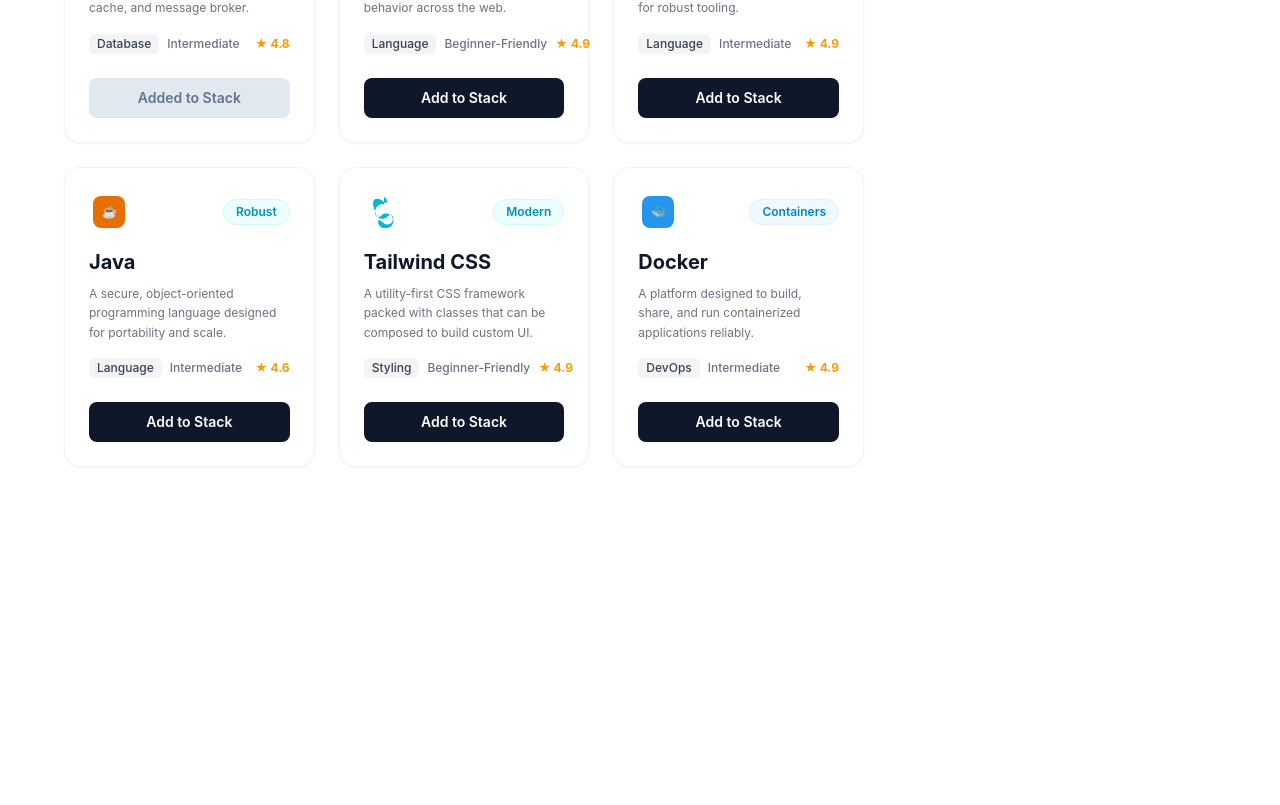
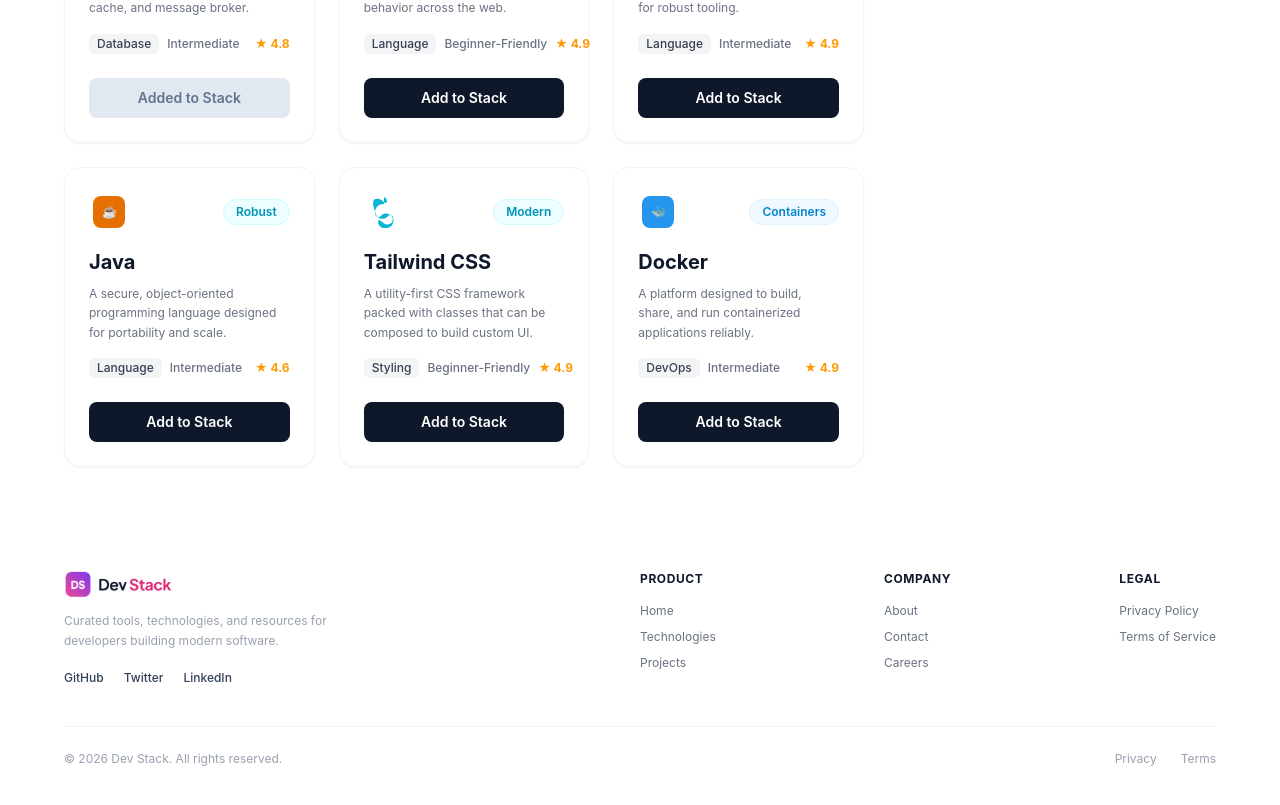
Before and after one commit to nipun-roy/B14-A05-DevStack-main, a React (Vite) app: page / in a window 1280 px wide. Shown: the part 1663-2468 px from the top of the page. Before the commit the page ends 2162 px from the top, so only its background shows below. Built offline with nearby package versions, Linux system fonts and the light colour scheme.

Commit message:
Add Footer Section

```diff
--- a/src/App.tsx
+++ b/src/App.tsx
@@ -1,6 +1,7 @@
 import Navbar from "./components/Navbar";
 import Hero from "./components/Hero";
 import Technologies from "./components/Technologies";
+import Footer from "./components/Footer";
 
 function App() {
   return (
@@ -8,6 +9,7 @@ function App() {
       <Navbar />
       <Hero />
       <Technologies />
+      <Footer />
     </div>
   );
 }
--- /dev/null
+++ b/src/components/Footer.tsx
@@ -0,0 +1,85 @@
+import logo from "../assets/logo-text.png";
+
+const Footer = () => {
+  return (
+    <footer className="w-full bg-white mt-12">
+      <div className="max-w-7xl mx-auto px-16 pt-6 pb-12">
+
+        {/*  (Top Section) */}
+        <div className="flex justify-between items-start gap-12">
+
+          {/* Left side: Logo, description and social link*/}
+          <div className="max-w-xs">
+            <a href="#">
+              <img src={logo} alt="DevStack Logo" className="h-7 w-auto object-contain" />
+            </a>
+            <p className="text-xs text-gray-400 mt-3 leading-relaxed">
+              Curated tools, technologies, and resources for developers building modern software.
+            </p>
+            <div className="flex items-center gap-5 mt-5 text-xs font-medium text-slate-700">
+              <a href="#" className="hover:text-pink-600 transition">GitHub</a>
+              <a href="#" className="hover:text-pink-600 transition">Twitter</a>
+              <a href="#" className="hover:text-pink-600 transition">LinkedIn</a>
+            </div>
+          </div>
+
+          {/* Right Side: 3 column equal space disribution */}
+          <div className="w-1/2 flex justify-between">
+
+            {/*  PRODUCT */}
+            <div>
+              <h4 className="text-xs font-bold text-slate-900 tracking-wider uppercase mb-4">
+                Product
+              </h4>
+              <ul className="flex flex-col gap-2.5 text-xs text-gray-500">
+                <li><a href="#" className="hover:text-pink-600 transition">Home</a></li>
+                <li><a href="#" className="hover:text-pink-600 transition">Technologies</a></li>
+                <li><a href="#" className="hover:text-pink-600 transition">Projects</a></li>
+              </ul>
+            </div>
+
+            {/*  COMPANY */}
+            <div>
+              <h4 className="text-xs font-bold text-slate-900 tracking-wider uppercase mb-4">
+                Company
+              </h4>
+              <ul className="flex flex-col gap-2.5 text-xs text-gray-500">
+                <li><a href="#" className="hover:text-pink-600 transition">About</a></li>
+                <li><a href="#" className="hover:text-pink-600 transition">Contact</a></li>
+                <li><a href="#" className="hover:text-pink-600 transition">Careers</a></li>
+              </ul>
+            </div>
+
+            {/* LEGAL content  Right side align   */}
+            <div>
+              <h4 className="text-xs font-bold text-slate-900 tracking-wider uppercase mb-4">
+                Legal
+              </h4>
+              <ul className="flex flex-col gap-2.5 text-xs text-gray-500">
+                <li><a href="#" className="hover:text-pink-600 transition">Privacy Policy</a></li>
+                <li><a href="#" className="hover:text-pink-600 transition">Terms of Service</a></li>
+              </ul>
+            </div>
+
+          </div>
+
+        </div>
+
+        {/* (Divider) */}
+        <div className="border-t border-gray-100 mt-10 mb-6"></div>
+
+        {/* (Bottom Section) */}
+        <div className="flex justify-between items-center text-xs text-gray-400">
+          <p>© 2026 Dev Stack. All rights reserved.</p>
+          <div className="flex items-center gap-6">
+            <a href="#" className="hover:text-gray-600 transition">Privacy</a>
+            <a href="#" className="hover:text-gray-600 transition">Terms</a>
+          </div>
+        </div>
+
+      </div>
+    </footer>
+  );
+};
+
+export default Footer;
```
